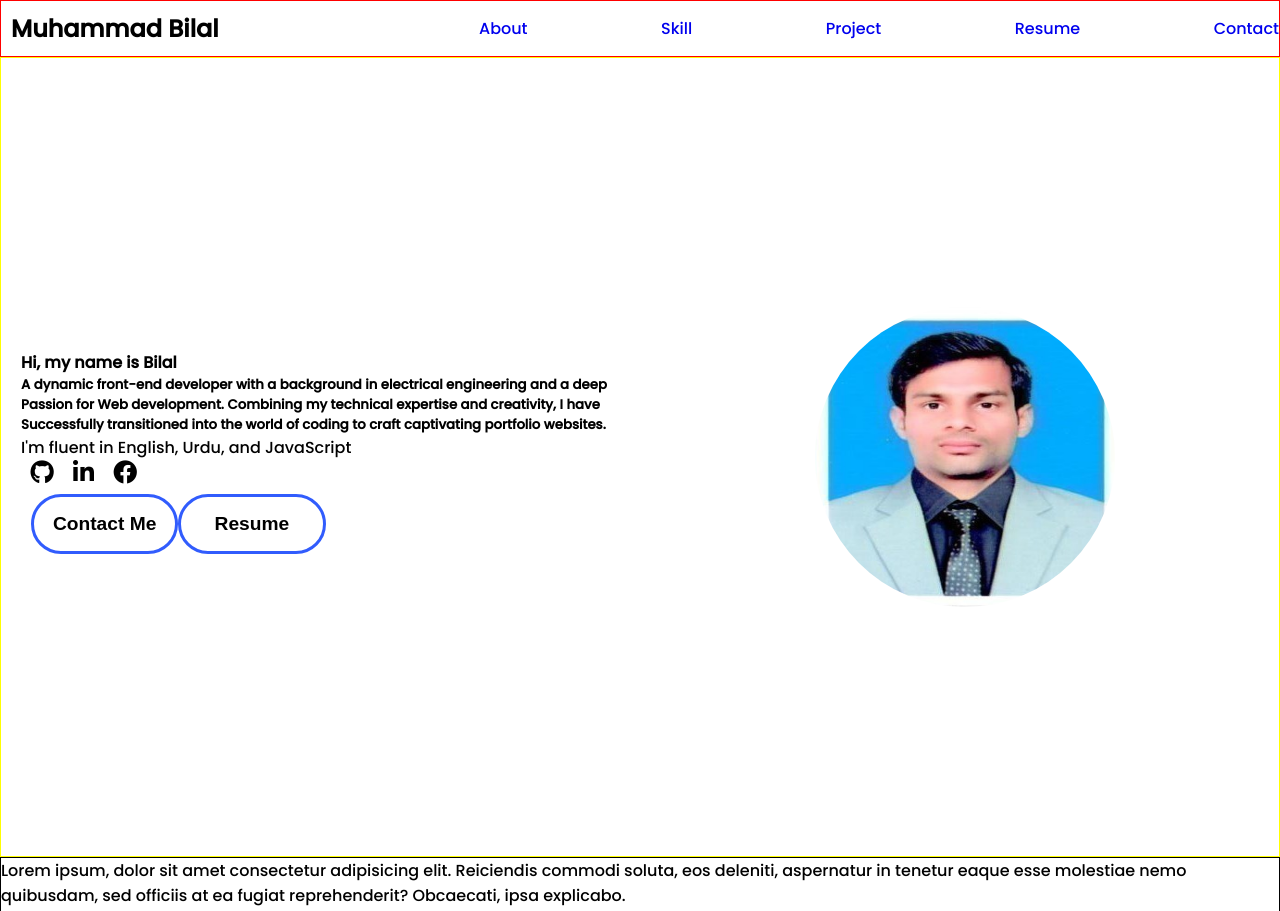
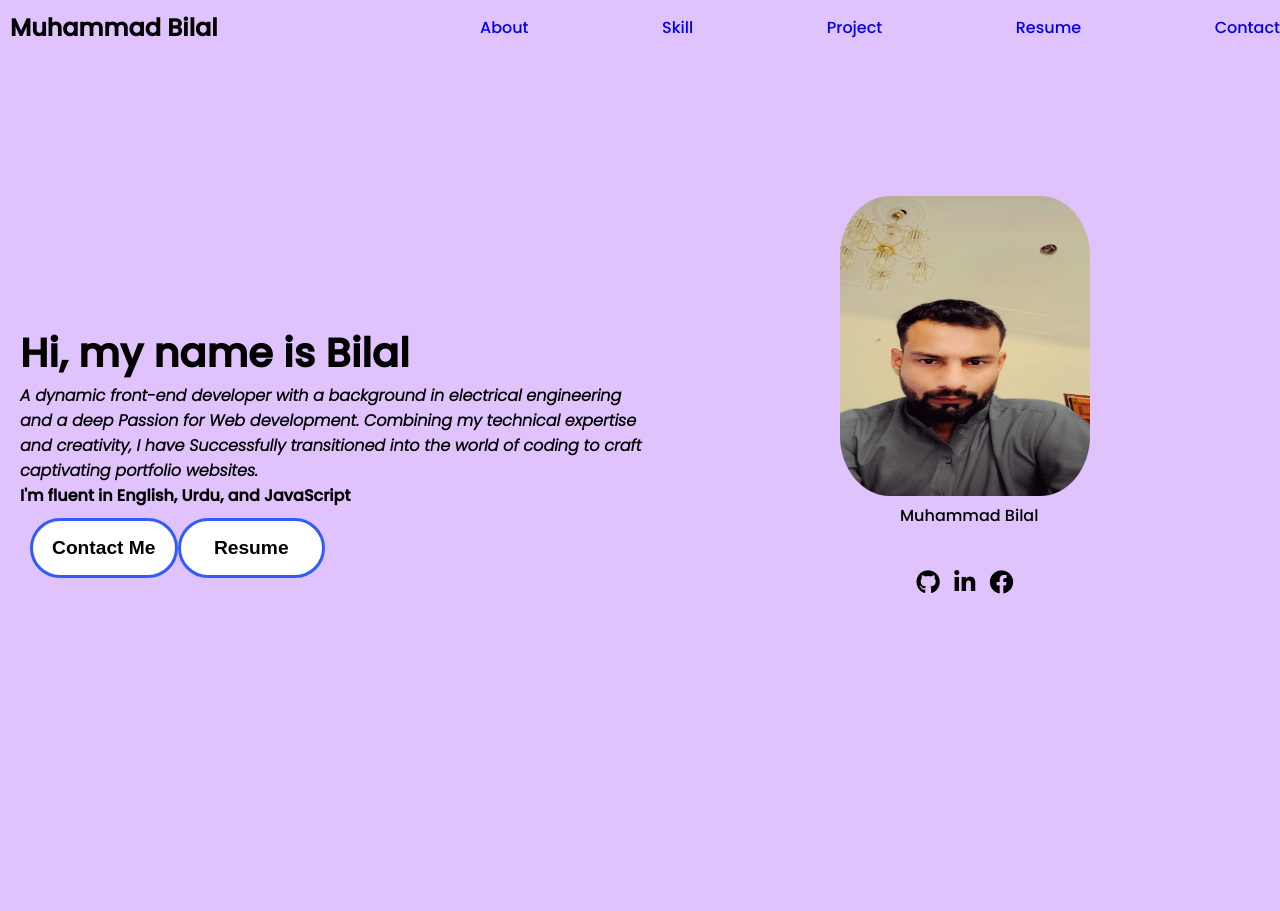
Before and after one commit to chaudarybilal/Codsoft-Level-1-portfolio-Web-Development-internship, a plain HTML site: page index.html in a window 1280 px wide. Shown: the top 911 px of the page. Drawn offline with Linux system fonts and the light colour scheme.

Commit message:
working on about page

```diff
--- a/index.html
+++ b/index.html
@@ -22,20 +22,20 @@
   <section class="section" id="about">
 <div class="tag-box" ><div><h4>Hi, my name is Bilal</h4>
   <h5> A dynamic front-end developer with a background in electrical engineering and a deep  Passion for Web development. Combining my technical expertise and creativity, I have  Successfully transitioned into the world of coding to craft captivating portfolio websites. </h5>
-  <p>   I'm fluent in English, Urdu, and JavaScript</p><div class="icon-box"><i class="fa-brands fa-github"></i><i class="fa-brands fa-linkedin-in"></i><i class="fa-brands fa-facebook"></i></div> <div class="btn">  <button> Contact Me </button>
+  <p class="pp">   I'm fluent in English, Urdu, and JavaScript</p> <div class="btn">  <button> Contact Me </button>
     <button> Resume</button></div></div>
-
-
-
 </div>
 <div class="img-box">
-<img src="pic.png" alt="">
+  <div><img src="WhatsApp Image 2023-10-03 at 3.21.24 PM.jpeg" alt="Muhammad Bilal"><p class="img-head">Muhammad Bilal</p></div>
+
+<div class="icon-box"> <i class="fa-brands fa-github"></i><i class="fa-brands fa-linkedin-in"></i><i class="fa-brands fa-facebook"></i></div>
 </div>
   </section>
   <section class="section" id="skill">
-    <p>Lorem ipsum, dolor sit amet consectetur adipisicing elit. Reiciendis commodi soluta, eos deleniti, aspernatur in tenetur eaque esse molestiae nemo quibusdam, sed officiis at ea fugiat reprehenderit? Obcaecati, ipsa explicabo.</p>
+
+
       </section>
-      <section class="section" id="project">
+      <!-- <section class="section" id="project">
         <p>Lorem ipsum dolor sit amet consectetur adipisicing elit. Velit itaque harum accusantium totam, facilis corporis nihil molestiae tempore reiciendis dolorem quasi dolorum sequi necessitatibus ipsa incidunt? Assumenda velit cupiditate ipsa.</p>
           </section>
           <section class="section" id="resume">
@@ -43,7 +43,7 @@
               </section>
               <section class="section" id="contact">
                 <p>Lorem, ipsum dolor sit amet consectetur adipisicing elit. Laborum voluptas, laudantium neque magni esse fugiat nam, dolor nemo illum recusandae incidunt officia architecto sapiente? Architecto laudantium veritatis suscipit officiis delectus!</p>
-                  </section>
+                  </section> -->
   <footer class="footer-section"><p>
 &copy; 2023 Muhammad Bilal.All right reserved.
   </p></footer>
--- a/style.css
+++ b/style.css
@@ -4,10 +4,14 @@
     margin: 0;
     box-sizing: border-box;
     font-family: 'Poppins', sans-serif;
-    background-color: white;
+
+    background-color:#E0C3FC;
+/*   */
+
 }
 .header-section{
-    border: 1px solid red;
+
+
     align-items: center;
 
     display: flex;
@@ -18,6 +22,7 @@
     padding: 10px;
 }
 .navbar{
+
     display: flex;
 }
 .navbar ul li{
@@ -39,10 +44,10 @@ ul{
 .section{
     width: 100%;
     height: 100vh;
-    border: 1px solid black;
+
 }
 #about{
-    border: 1px solid yellow ;
+
     width: 100%;
     display: flex;
     justify-content: space-between;
@@ -57,34 +62,47 @@ ul{
     align-items:center;
     margin-left: 20px;
     flex-direction: column;
-    /* border: 1px solid blue; */
+}
+h4{
+    font-size: 2.5rem;
+
+}
+h5{
+    font-size: 1rem;
+    font-style: italic;
+}
+.pp{
+ font-weight: bold;
+    font-size: 1rem;
+
 }
 .img-box{
     width: 50%;
+    height: 60vh;
 display: flex;
-justify-content: center;
+justify-content: space-evenly;
 align-items: center;
-
-
-/* height: 200px;
-overflow: hidden;
-border-radius: 50%; */
+flex-direction: column;
+margin-top: 100px;
 
 
 
 }
 img{
-    width: 300px;
+    width: 250px;
     height: 300px;
     overflow: hidden;
-    border-radius: 50%;
+    border-radius: 20%;
 }
 .icon-box{
     width: 20%;
     font-size:1.5rem;
     display: flex;
-    justify-content: space-around;
+    justify-content: space-evenly;
 
+}
+.img-head{
+    margin-left: 60px;
 }
 .btn{
     width: 50%;
@@ -111,3 +129,14 @@ button {
     color: white;
     font-size: 1.5em;
   }
+
+  /* skill set style */
+/* footer section */
+.footer-section{
+    width: 100%;
+    height: auto;
+    display: flex;
+    justify-content: center;
+    align-items: center;
+    padding: 10px;
+}
```
Also changed, not shown: WhatsApp Image 2023-10-03 at 3.21.24 PM.jpeg (added).
